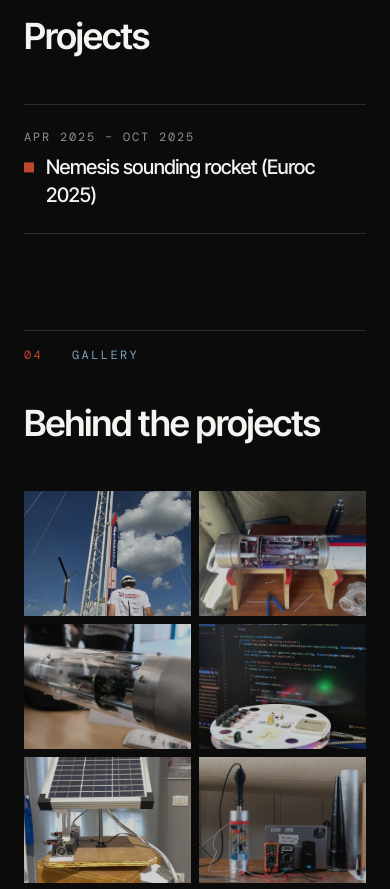
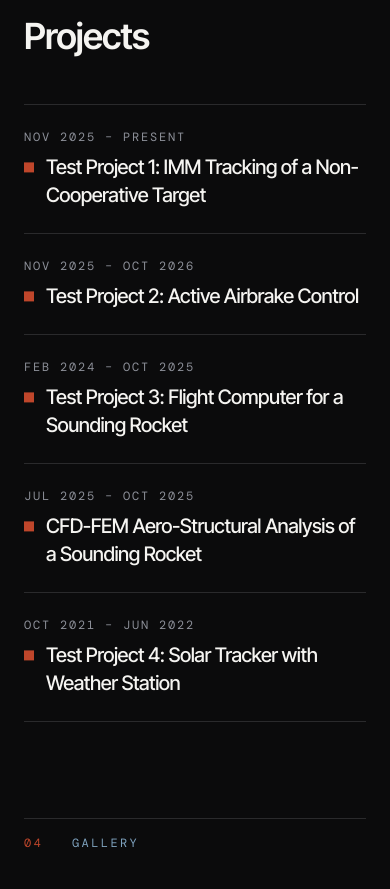
Before and after one commit to Lorenzo-Matti/Lorenzo-Matti.github.io, a SvelteKit app: page / in a window 390 px wide. Shown: the part 4640-5529 px from the top of the page. Built offline with nearby package versions, Linux system fonts and the light colour scheme.

Commit message:
Simpler project pages (title, description, links, reports) and 4 test projects
Co-Authored-By: Claude Opus 5.5 (1M context) <noreply@anthropic.com>
Claude-Session: https://claude.ai/code/session_01Nx4g6t3KXCg4m48MANYL49

```diff
--- a/content/projects.ts
+++ b/content/projects.ts
@@ -1,9 +1,10 @@
-import type { AssetPath } from "$app/types";
+import type { AssetPath } from '$app/types';
 
 /**
  * ─── PROJECTS ───────────────────────────────────────────────────────────
  * Each block between { } is one project. To add one:
- *   1. If it has a PDF report, upload it to the `static/reports/` folder.
+ *   1. Upload its PDF reports to `static/reports/` (and article images,
+ *      if any, to `static/press/`).
  *   2. Copy an existing block, paste it at the TOP of the list, change it.
  *   3. Commit. The site rebuilds itself in about two minutes.
  *
@@ -15,62 +16,91 @@ import type { AssetPath } from "$app/types";
 
 type YearMonth = `${number}-${number}`;
 
+/** A useful link: an external web address, or a file inside `static/`. */
+export type ProjectLink = { label: string; url: string } | { label: string; file: AssetPath };
+
 export interface Project {
 	/** Unique, lowercase, words separated by dashes. Becomes the page address. */
 	id: string;
+	/** Shown in the list on the homepage and as the title of the project page. */
 	title: string;
-  /** Month the project started, e.g. '2025-07'. */
+	/** Month the project started, e.g. '2025-07'. Shown only in the homepage list. */
 	start: YearMonth;
-  /** Optional. Month it ended. Leave it out for a single-month project. */
-  end?: YearMonth | "present";
-  /** Optional. Small label next to the dates, e.g. 'EuRoC Report'. */
-  label?: string;
-  /** The abstract shown on the project page. One string per paragraph. */
-  abstract: string[];
-  /** Optional. Tools and methods, shown as a list under the abstract. */
-  tools?: string[];
-  /** Optional. PDF inside `static/`, e.g. 'reports/euroc-2025.pdf'. */
-  report?: AssetPath;
-  /** Optional. Link to the GitHub repository. */
-  githubUrl?: string;
-  /** Optional. Press coverage: an image or PDF of the article inside `static/press/`. */
-  press?: { outlet: string; date: string; title: string; file: AssetPath }[];
+	/** Optional. Month it ended, or 'present'. Leave it out for a single-month project. */
+	end?: YearMonth | 'present';
+	/** General description of the project. One string per paragraph. */
+	description: string[];
+	/** Optional. Useful links: articles, competition website, repository... */
+	links?: ProjectLink[];
+	/** Optional. One or more PDF reports inside `static/reports/`. */
+	reports?: { title: string; file: AssetPath }[];
 }
 
 export const projects: Project[] = [
+	// ── TEST PROJECTS: only to preview the layout. Delete these four blocks. ──
 	{
-    id: "cfd-fem-sounding-rocket",
-    title: "Nemesis sounding rocket (Euroc 2025)",
-    start: "2025-04",
-    end: "2025-10",
-    label: "EuRoC Report",
-    abstract: [
-      "Would *Nemesis* hold under the worst loads it could meet in flight: maximum dynamic pressure, maximum angle of attack and peak thrust, all at once? I built the CFD-to-FEM workflow that answered it in the team's EuRoC Technical Report, carrying the aerodynamic loads down to every component on the critical path.",
+		id: 'test-project-1',
+		title: 'Test Project 1: IMM Tracking of a Non-Cooperative Target',
+		start: '2025-11',
+		end: 'present',
+		description: [
+			'Placeholder text to preview the layout. A general description of the project goes here: the problem, what you did and the main result, in two or three short paragraphs.',
+			'This is a second paragraph, to show the spacing between paragraphs.'
 		],
-    tools: [
-      "ANSYS Fluent",
-      "ANSYS Static Structural",
-      "Equivalent beam model",
-      "Inertia relief",
-      "CFD → FEM load transfer",
-      "Safety-margin assessment",
-      "SolidWorks",
-    ],
-    press: [
-      {
-        outlet: "Il Resto del Carlino",
-        date: "14 Oct 2025",
-        title: "Il campus va a razzo (front page)",
-        file: "press/carlino-2025-10-14-cover.webp",
+		links: [{ label: 'Example website', url: 'https://example.com' }],
+		reports: [
+			{ title: 'Thesis (draft)', file: 'reports/test-report.pdf' },
+			{ title: 'Internship report', file: 'reports/test-report.pdf' }
+		]
 	},
 	{
-        outlet: "Il Resto del Carlino",
-        date: "14 Oct 2025",
-        title: "Un sogno che prende il volo (p. 5)",
-        file: "press/carlino-2025-10-14-p5.webp",
+		id: 'test-project-2',
+		title: 'Test Project 2: Active Airbrake Control',
+		start: '2025-11',
+		end: '2026-10',
+		description: [
+			'Placeholder text to preview a project with a report but no links.'
+		],
+		reports: [{ title: 'Technical report', file: 'reports/test-report.pdf' }]
 	},
+	{
+		id: 'test-project-3',
+		title: 'Test Project 3: Flight Computer for a Sounding Rocket',
+		start: '2024-02',
+		end: '2025-10',
+		description: ['Placeholder text to preview a project with links only and no report.'],
+		links: [
+			{ label: 'Example link one', url: 'https://example.com' },
+			{ label: 'Example link two', url: 'https://example.org' }
+		]
+	},
+	{
+		id: 'test-project-4',
+		title: 'Test Project 4: Solar Tracker with Weather Station',
+		start: '2021-10',
+		end: '2022-06',
+		description: ['Placeholder text to preview a project with only a description.']
+	},
+	// ── End of test projects ──
+	{
+		id: 'cfd-fem-sounding-rocket',
+		title: 'CFD-FEM Aero-Structural Analysis of a Sounding Rocket',
+		start: '2025-07',
+		end: '2025-10',
+		description: [
+			"Would *Nemesis* hold under the worst loads it could meet in flight: maximum dynamic pressure, maximum angle of attack and peak thrust, all at once? I built the CFD-to-FEM workflow that answered it in the team's EuRoC Technical Report, carrying the aerodynamic loads down to every component on the critical path."
 		],
-    // report: 'reports/euroc-2025.pdf',
-    // githubUrl: 'https://github.com/Lorenzo-Matti/...'
+		links: [
+			{ label: 'European Rocketry Challenge (EuRoC)', url: 'https://euroc.pt' },
+			{
+				label: 'Il Resto del Carlino, 14 Oct 2025: front page',
+				file: 'press/carlino-2025-10-14-cover.webp'
 			},
+			{
+				label: 'Il Resto del Carlino, 14 Oct 2025: "Un sogno che prende il volo" (p. 5)',
+				file: 'press/carlino-2025-10-14-p5.webp'
+			}
+		]
+		// reports: [{ title: 'EuRoC Technical Report', file: 'reports/euroc-2025.pdf' }]
+	}
 ];
--- a/src/routes/projects/[id]/+page.svelte
+++ b/src/routes/projects/[id]/+page.svelte
@@ -1,21 +1,22 @@
 <script lang="ts">
 	import { asset, resolve } from '$app/paths';
 	import RichText from '#lib/components/RichText.svelte';
-	import { formatPeriod } from '#lib/projects.ts';
 	import { profile } from '#content/profile.ts';
 	import type { PageProps } from './$types';
 
 	let { data }: PageProps = $props();
 	const project = $derived(data.project);
-	const period = $derived(formatPeriod(project));
+
+	// Project pages show only four things: title, description, useful links, reports.
+	const label = 'font-mono text-xs tracking-[0.2em] text-label uppercase';
 </script>
 
 <svelte:head>
 	<title>{project.title} · {profile.name}</title>
-	<meta name="description" content={project.abstract[0].replaceAll('*', '')} />
+	<meta name="description" content={project.description[0].replaceAll('*', '')} />
 </svelte:head>
 
-<div class="mx-auto max-w-6xl px-6 pt-32 pb-24 md:pt-40">
+<article class="mx-auto max-w-3xl px-6 pt-32 pb-24 md:pt-40">
 	<a
 		href={resolve('/') + '#projects'}
 		class="font-mono text-xs tracking-[0.15em] text-muted uppercase transition-colors hover:text-fg"
@@ -23,121 +24,66 @@
 		<span aria-hidden="true">←</span> All projects
 	</a>
 
-	<article class="mt-12 grid gap-10 md:grid-cols-[12rem_1fr] md:gap-0">
-		<aside class="md:border-r md:border-border md:pr-8">
-			<p class="font-mono text-sm tracking-[0.15em] text-fg uppercase">{period.start}</p>
-			{#if period.end}
-				<p class="mt-1 font-mono text-sm tracking-[0.15em] text-muted uppercase">– {period.end}</p>
-			{/if}
-			{#if project.label}
-				<p
-					class="mt-6 flex items-center gap-2 font-mono text-xs tracking-[0.15em] text-label uppercase"
+	<h1
+		class="mt-10 font-display text-3xl leading-tight font-semibold tracking-tight text-fg md:text-5xl"
 	>
-					<span class="size-1.5 bg-label" aria-hidden="true"></span>
-					{project.label}
-				</p>
-			{/if}
-		</aside>
-
-		<div class="md:pl-12">
-			<h1
-				class="flex items-start gap-4 font-display text-3xl leading-tight font-semibold tracking-tight text-fg md:text-5xl"
-			>
-				<span class="mt-[0.3em] size-4 shrink-0 bg-accent md:size-5" aria-hidden="true"></span>
 		{project.title}
 	</h1>
 
-			<div class="mt-8 space-y-5 text-lg leading-relaxed text-fg/85 md:text-xl">
-				{#each project.abstract as paragraph, i (i)}
+	<div class="mt-8 space-y-5 text-lg leading-relaxed text-fg/80">
+		{#each project.description as paragraph, i (i)}
 			<p><RichText text={paragraph} /></p>
 		{/each}
 	</div>
 
-			{#if project.tools?.length}
-				<ul
-					class="mt-10 flex flex-wrap gap-x-3 gap-y-2 border-t border-border pt-8 font-mono text-sm tracking-wider text-muted"
-				>
-					{#each project.tools as tool, i (tool)}
+	{#if project.links?.length}
+		<section class="mt-14 border-t border-border pt-6">
+			<h2 class={label}>Links</h2>
+			<ul class="mt-4 divide-y divide-border">
+				{#each project.links as link (link.label)}
 					<li>
-							{#if i > 0}<span class="mr-3 text-border" aria-hidden="true">/</span>{/if}{tool}
-						</li>
-					{/each}
-				</ul>
-			{/if}
-
-			{#if project.report || project.githubUrl}
-				<div class="mt-12 flex flex-col gap-4 sm:flex-row sm:flex-wrap">
-					{#if project.report}
 						<a
-							href={asset(project.report)}
-							download
-							data-umami-event="report-download"
-							data-umami-event-project={project.id}
-							class="group flex items-stretch border border-accent transition-colors hover:bg-accent/10"
-						>
-							<span
-								class="flex w-14 items-center justify-center bg-accent text-xl text-white"
-								aria-hidden="true"
-							>
-								↓
-							</span>
-							<span class="px-6 py-3">
-								<span class="block font-display text-lg font-medium text-fg">Technical report</span>
-								<span class="block font-mono text-xs tracking-[0.15em] text-muted uppercase">
-									PDF{#if data.pdf?.pages}&nbsp;· {data.pdf.pages}
-										{data.pdf.pages === 1 ? 'page' : 'pages'}{/if}{#if data.pdf}&nbsp;· {data.pdf
-											.size}{/if}
-								</span>
-							</span>
-						</a>
-					{/if}
-					{#if project.githubUrl}
-						<a
-							href={project.githubUrl}
+							href={'url' in link ? link.url : asset(link.file)}
 							target="_blank"
 							rel="noopener noreferrer"
-							class="flex items-stretch border border-border transition-colors hover:border-fg/50"
+							class="group flex items-baseline justify-between gap-6 py-3"
 						>
-							<span
-								class="flex w-14 items-center justify-center bg-surface text-xl text-fg"
-								aria-hidden="true"
-							>
-								↗
+							<span class="text-fg transition-colors group-hover:text-accent-hover">
+								<RichText text={link.label} />
 							</span>
-							<span class="px-6 py-3">
-								<span class="block font-display text-lg font-medium text-fg">Repository</span>
-								<span class="block font-mono text-xs tracking-[0.15em] text-muted uppercase"
-									>GitHub</span
-								>
-							</span>
-						</a>
-					{/if}
-				</div>
-			{/if}
-			{#if project.press?.length}
-				<section class="mt-12 border-t border-border pt-8">
-					<h2 class="font-mono text-xs tracking-[0.2em] text-label uppercase">Press</h2>
-					<ul class="mt-4 space-y-3">
-						{#each project.press as item (item.file)}
-							<li>
-								<a
-									href={asset(item.file)}
-									target="_blank"
-									rel="noopener noreferrer"
-									class="group flex flex-wrap items-baseline gap-x-3 gap-y-1"
-								>
-									<span class="font-display text-lg text-fg transition-colors group-hover:text-accent-hover"
-										><i>{item.outlet}</i>, {item.title}</span
-									>
-									<span class="font-mono text-xs tracking-[0.15em] text-muted uppercase"
-										>{item.date} ↗</span
-									>
+							<span class="font-mono text-sm text-muted" aria-hidden="true">↗</span>
 						</a>
 					</li>
 				{/each}
 			</ul>
 		</section>
 	{/if}
-		</div>
+
+	{#if data.reports.length}
+		<section class="mt-14 border-t border-border pt-6">
+			<h2 class={label}>{data.reports.length === 1 ? 'Report' : 'Reports'}</h2>
+			<ul class="mt-4 divide-y divide-border">
+				{#each data.reports as report, i (i)}
+					<li>
+						<a
+							href={asset(report.file)}
+							download
+							data-umami-event="report-download"
+							data-umami-event-project={project.id}
+							class="group flex items-baseline justify-between gap-6 py-3"
+						>
+							<span class="text-fg transition-colors group-hover:text-accent-hover">
+								{report.title}
+							</span>
+							<span class="shrink-0 font-mono text-xs tracking-[0.15em] text-muted uppercase">
+								PDF{#if report.pages}&nbsp;· {report.pages}
+									{report.pages === 1 ? 'page' : 'pages'}{/if}&nbsp;· {report.size}
+								<span class="ml-2 text-accent" aria-hidden="true">↓</span>
+							</span>
+						</a>
+					</li>
+				{/each}
+			</ul>
+		</section>
+	{/if}
 </article>
-</div>
```
Also changed, not shown: src/routes/projects/[id]/+page.server.ts (+5 -2 lines), 2 other files (tests, documents, lock files or other folders). Lines whose indentation alone changed are shown as unchanged.
